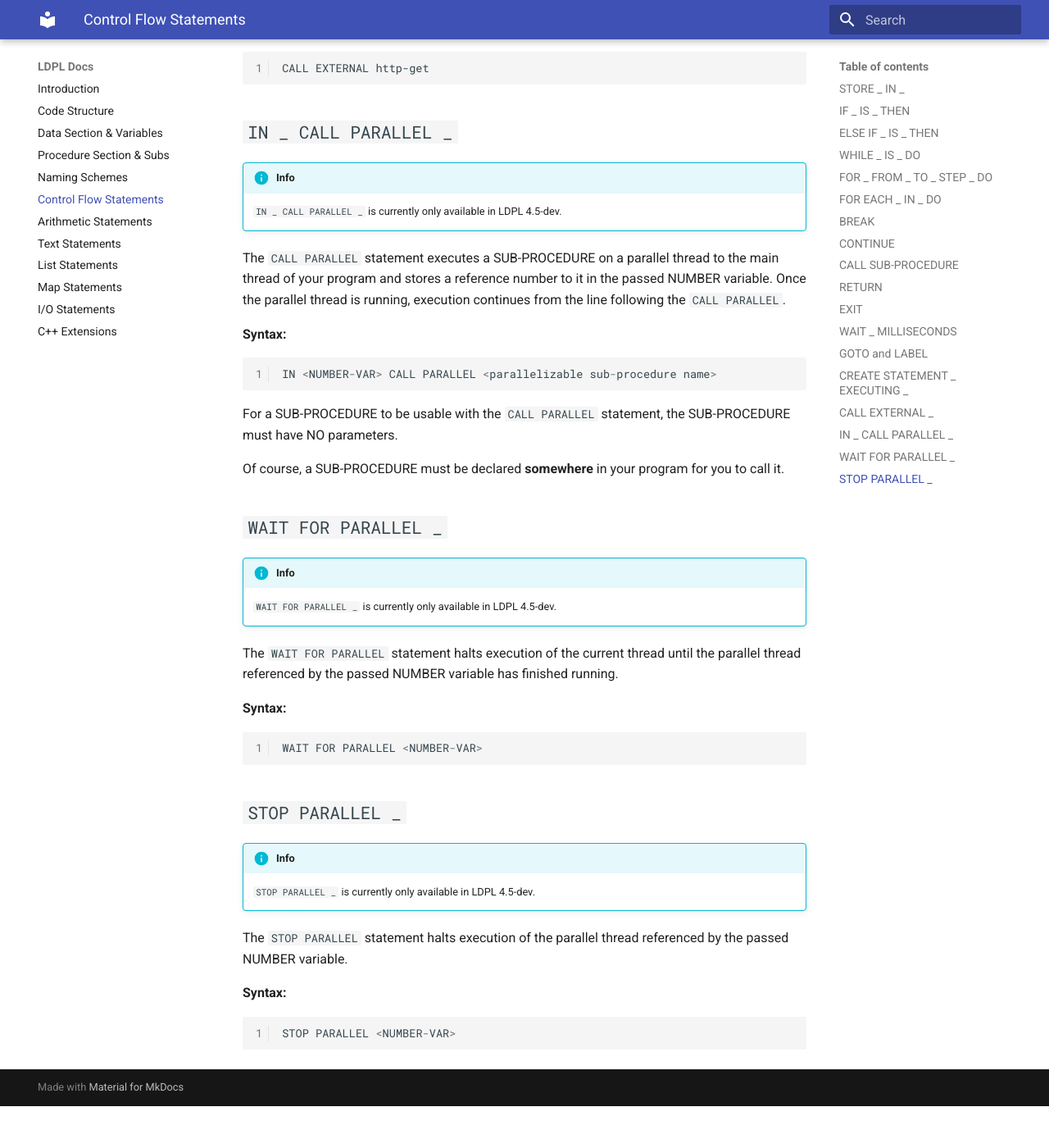
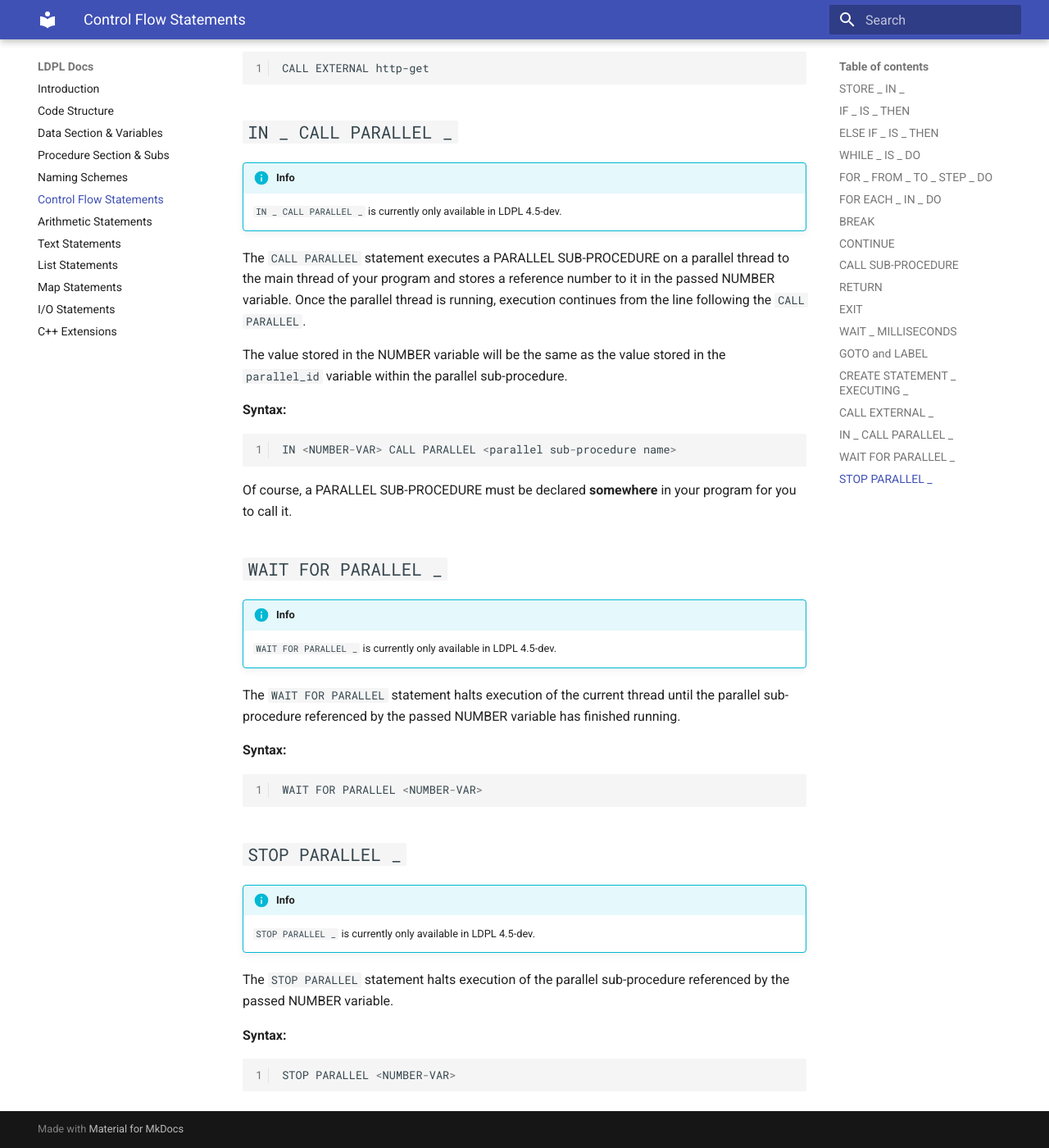
Before and after one commit to Lartu/ldpl, an MkDocs documentation site: the page built from docs/flow.md, in a window 1280 px wide and 1400 px high, scrolled down 10594 px. Shown: the whole window at 82% size. Built offline with MkDocs 1.6.1 and Material for MkDocs 9.7.7, drawn with Linux system fonts in a browser that asks for light colours; before the commit the page ends 11943 px from its top, so only the background shows below that.

Commit message:
Added and documented PARALLEL SUB-PROCEDURES

````diff
--- a/docs/flow.md
+++ b/docs/flow.md
@@ -456,24 +456,25 @@ CALL EXTERNAL http-get
 !!! info
     `IN _ CALL PARALLEL _` is currently only available in LDPL 4.5-dev.
 
-The `CALL PARALLEL` statement executes a SUB-PROCEDURE on a parallel thread to the main thread of your program and stores a reference number to it in the passed NUMBER variable. Once the parallel thread is running, execution continues from the line following the `CALL PARALLEL`.
+The `CALL PARALLEL` statement executes a PARALLEL SUB-PROCEDURE on a parallel thread to the main thread of your program and stores a reference number to it in the passed NUMBER variable. Once the parallel thread is running, execution continues from the line following the `CALL PARALLEL`.
+
+The value stored in the NUMBER variable will be the same as the value stored in the
+`parallel_id` variable within the parallel sub-procedure.
 
 **Syntax:**
 
 ```coffeescript
-IN <NUMBER-VAR> CALL PARALLEL <parallelizable sub-procedure name>
+IN <NUMBER-VAR> CALL PARALLEL <parallel sub-procedure name>
 ```
 
-For a SUB-PROCEDURE to be usable with the `CALL PARALLEL` statement, the SUB-PROCEDURE must have NO parameters.
-
-Of course, a SUB-PROCEDURE must be declared **somewhere** in your program for you to call it.
+Of course, a PARALLEL SUB-PROCEDURE must be declared **somewhere** in your program for you to call it.
 
 ## `WAIT FOR PARALLEL _`
 
 !!! info
     `WAIT FOR PARALLEL _` is currently only available in LDPL 4.5-dev.
 
-The `WAIT FOR PARALLEL` statement halts execution of the current thread until the parallel thread referenced by the passed NUMBER variable has finished running.
+The `WAIT FOR PARALLEL` statement halts execution of the current thread until the parallel sub-procedure referenced by the passed NUMBER variable has finished running.
 
 **Syntax:**
 
@@ -486,7 +487,7 @@ WAIT FOR PARALLEL <NUMBER-VAR>
 !!! info
     `STOP PARALLEL _` is currently only available in LDPL 4.5-dev.
 
-The `STOP PARALLEL` statement halts execution of the parallel thread referenced by the passed NUMBER variable.
+The `STOP PARALLEL` statement halts execution of the parallel sub-procedure referenced by the passed NUMBER variable.
 
 **Syntax:**
 
````
Also changed, not shown: docs/procedure.md (+55 -0 lines), 5 other files.
